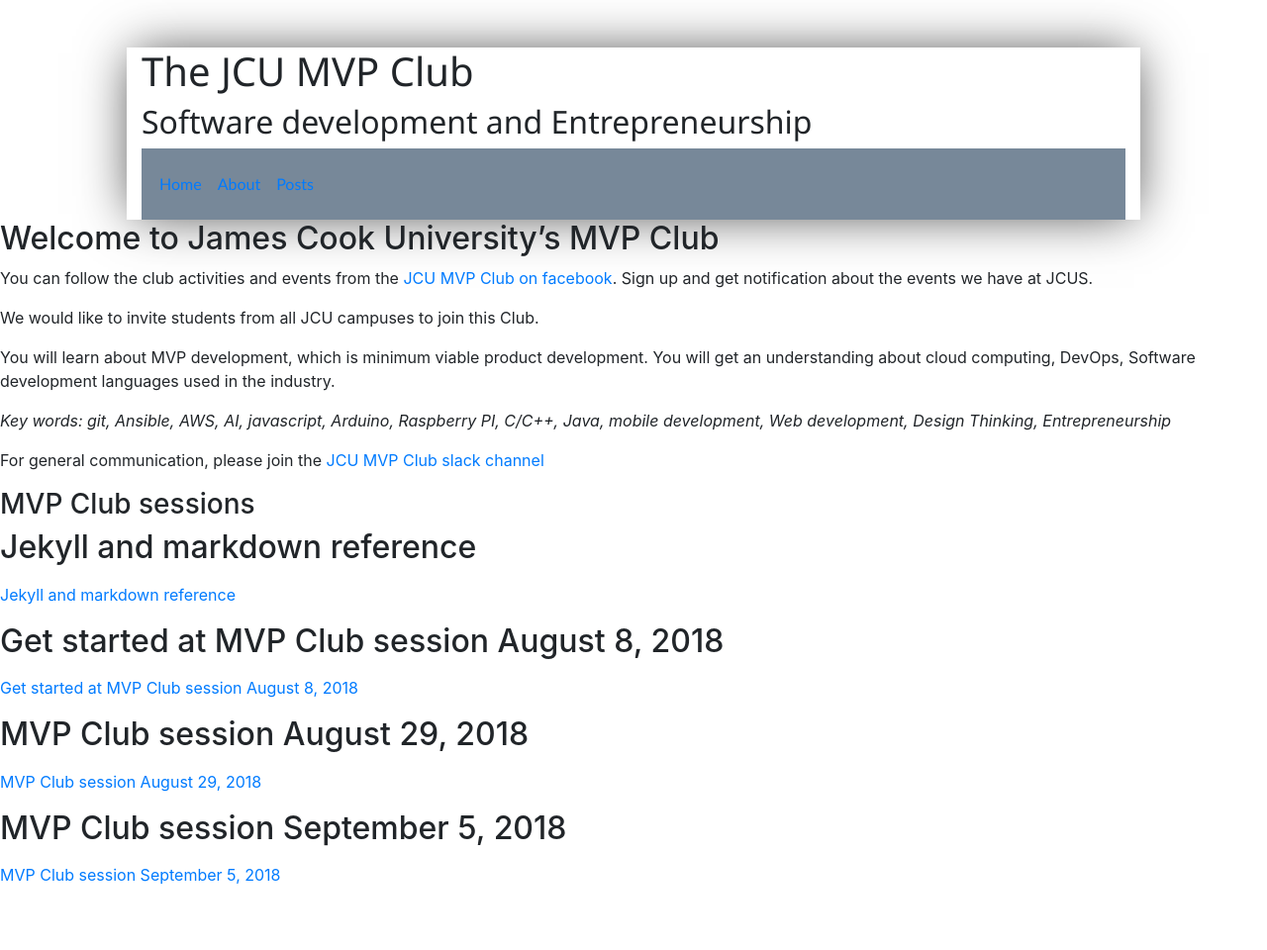
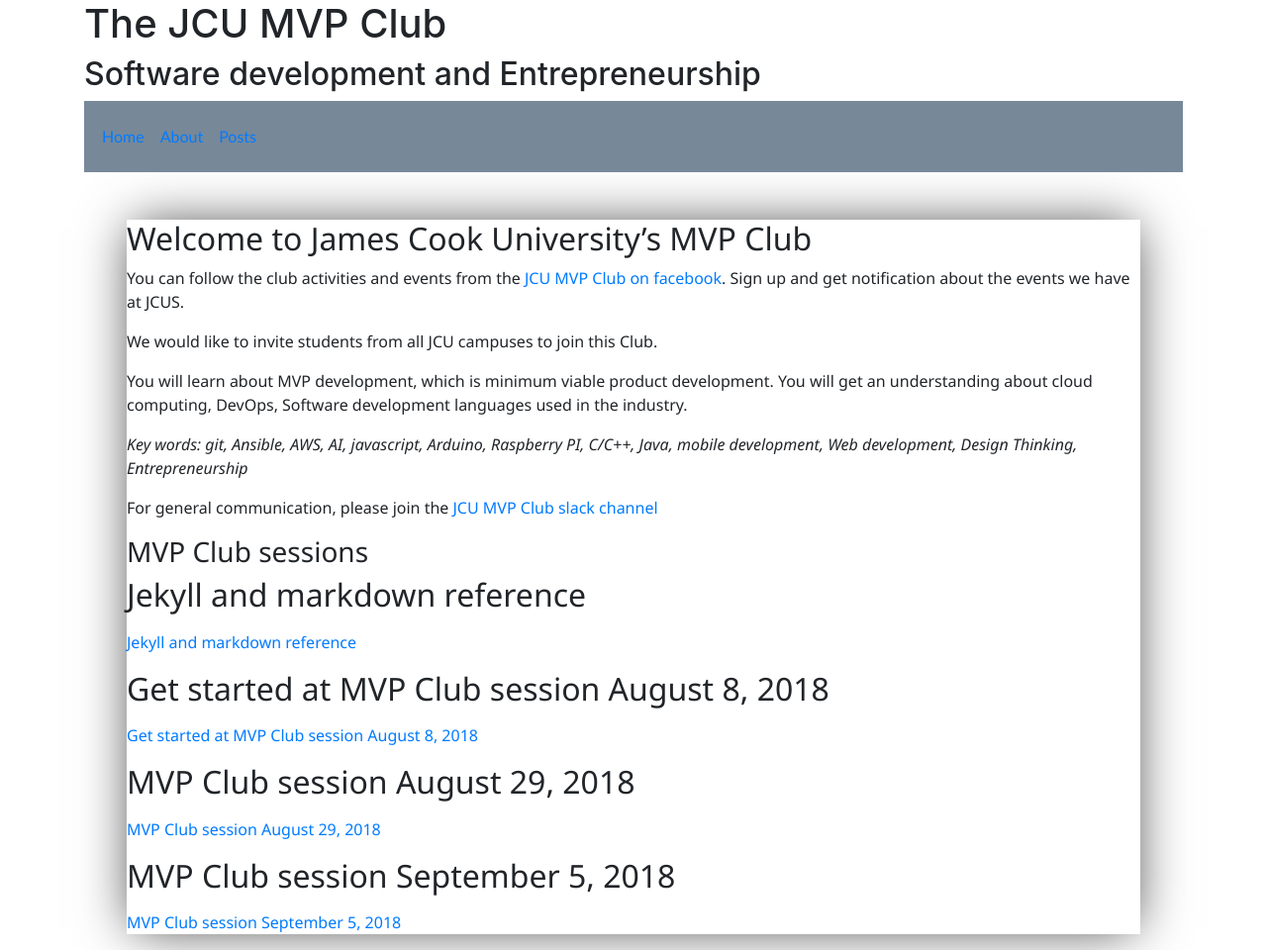
Before and after one commit to id8lab/id8club.github.io, a Jekyll site: the page built from index.md, in a window 1280 px wide. Shown: the whole page at 99% size. Built offline with Jekyll 4.4.1, drawn with Linux system fonts in a browser that asks for light colours; our own code applies the rules of GitHub Pages for plain Markdown files; before the commit the page ends 912 px from its top, so only the background shows below that.

Commit message:
Update style.css

```diff
--- a/assets/css/style.css
+++ b/assets/css/style.css
@@ -1,4 +1,4 @@
-.container {
+.body-content {
 
   width: 80%;
   margin: auto;
```
